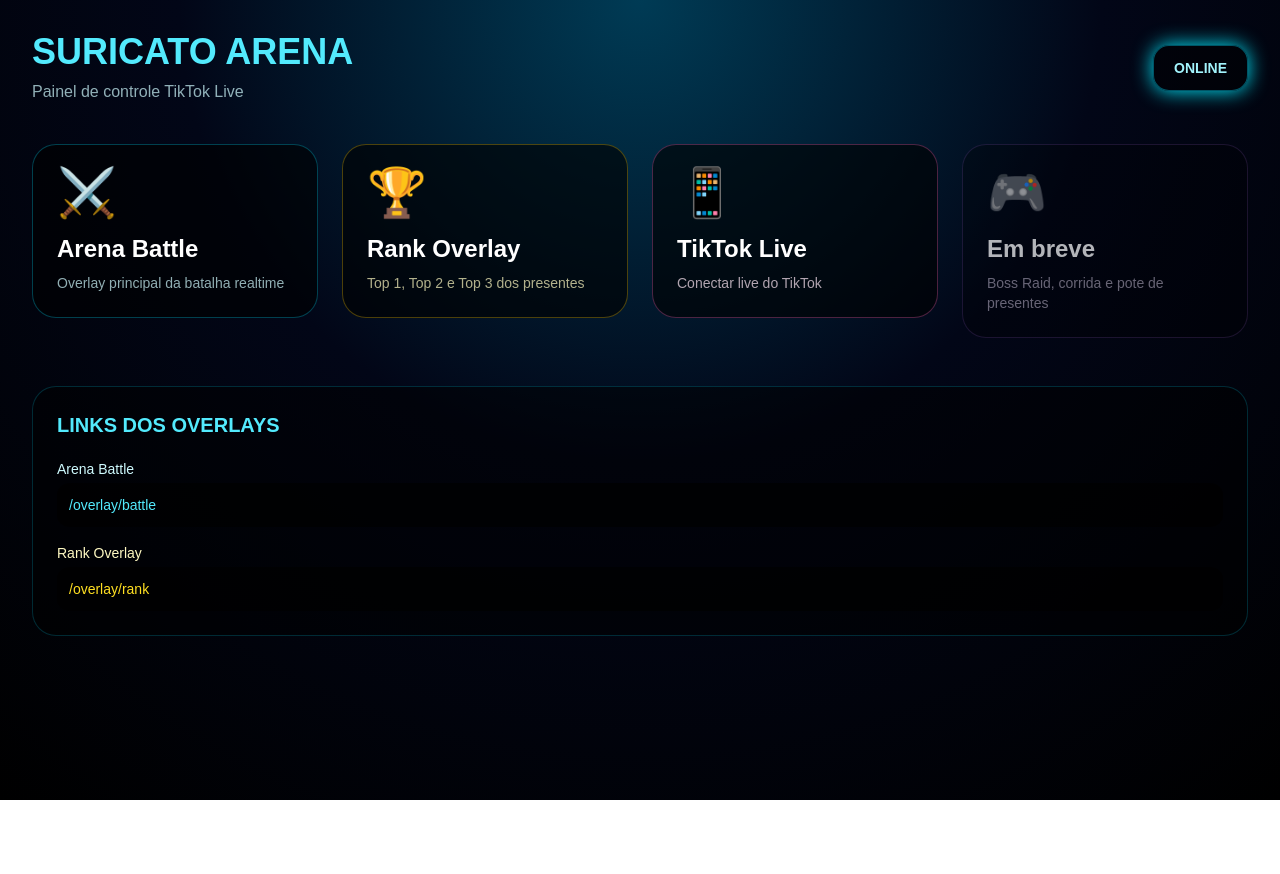
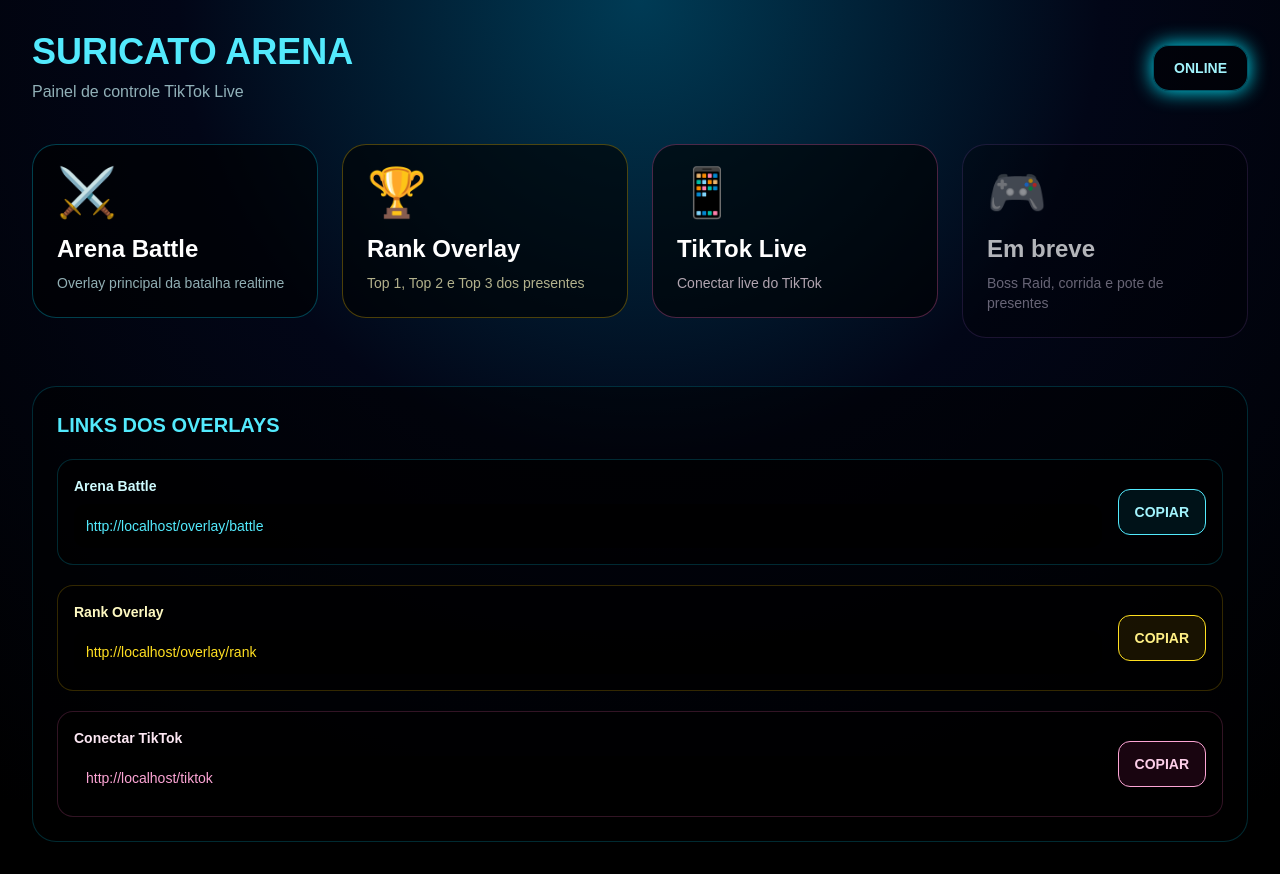
Before and after one commit to tiktoksaboeiro-png/suricato-arena-v2, a Next.js app: page /dashboard in a window 1280 px wide. Before the commit the page ends 800 px from the top, so only its background shows below. Built offline with nearby package versions, Linux system fonts and the light colour scheme.

Commit message:
Adicionar copiar links

```diff
--- a/app/dashboard/page.tsx
+++ b/app/dashboard/page.tsx
@@ -3,11 +3,18 @@
 import Link from "next/link";
 
 export default function DashboardPage() {
+  function copy(text: string, message: string) {
+    navigator.clipboard.writeText(text);
+    alert(message);
+  }
+
   return (
     <main className="min-h-screen overflow-hidden bg-black text-white">
+      {/* FUNDO */}
       <div className="absolute inset-0 bg-[radial-gradient(circle_at_top,#003b55_0%,#020617_45%,#000_100%)]" />
 
       <div className="relative z-10 p-8">
+        {/* TOPO */}
         <div className="mb-10 flex items-center justify-between">
           <div>
             <h1 className="text-4xl font-black text-cyan-300">
@@ -20,73 +27,164 @@ export default function DashboardPage() {
           </div>
 
           <div className="rounded-2xl border border-cyan-400/40 bg-black/50 px-5 py-3 shadow-[0_0_20px_#00eaff]">
-            <div className="text-sm font-bold text-cyan-200">ONLINE</div>
+            <div className="text-sm font-bold text-cyan-200">
+              ONLINE
+            </div>
           </div>
         </div>
 
+        {/* CARDS */}
         <div className="grid grid-cols-1 gap-6 md:grid-cols-2 xl:grid-cols-4">
+          {/* ARENA */}
           <Link href="/overlay/battle">
-            <div className="rounded-3xl border border-cyan-400/30 bg-black/60 p-6 transition hover:scale-105 hover:border-cyan-300 hover:shadow-[0_0_30px_#00eaff]">
+            <div className="group rounded-3xl border border-cyan-400/30 bg-black/60 p-6 transition hover:scale-105 hover:border-cyan-300 hover:shadow-[0_0_30px_#00eaff]">
               <div className="text-5xl">⚔️</div>
+
               <h2 className="mt-4 text-2xl font-black text-white">
                 Arena Battle
               </h2>
+
               <p className="mt-2 text-sm text-cyan-100/70">
                 Overlay principal da batalha realtime
               </p>
             </div>
           </Link>
 
+          {/* RANK */}
           <Link href="/overlay/rank">
-            <div className="rounded-3xl border border-yellow-400/30 bg-black/60 p-6 transition hover:scale-105 hover:border-yellow-300 hover:shadow-[0_0_30px_#ffd700]">
+            <div className="group rounded-3xl border border-yellow-400/30 bg-black/60 p-6 transition hover:scale-105 hover:border-yellow-300 hover:shadow-[0_0_30px_#ffd700]">
               <div className="text-5xl">🏆</div>
+
               <h2 className="mt-4 text-2xl font-black text-white">
                 Rank Overlay
               </h2>
+
               <p className="mt-2 text-sm text-yellow-100/70">
                 Top 1, Top 2 e Top 3 dos presentes
               </p>
             </div>
           </Link>
 
+          {/* TIKTOK */}
           <Link href="/tiktok">
-            <div className="rounded-3xl border border-pink-400/30 bg-black/60 p-6 transition hover:scale-105 hover:border-pink-300 hover:shadow-[0_0_30px_#ff00aa]">
+            <div className="group rounded-3xl border border-pink-400/30 bg-black/60 p-6 transition hover:scale-105 hover:border-pink-300 hover:shadow-[0_0_30px_#ff00aa]">
               <div className="text-5xl">📱</div>
+
               <h2 className="mt-4 text-2xl font-black text-white">
                 TikTok Live
               </h2>
+
               <p className="mt-2 text-sm text-pink-100/70">
                 Conectar live do TikTok
               </p>
             </div>
           </Link>
 
+          {/* FUTURO */}
           <div className="rounded-3xl border border-purple-400/20 bg-black/40 p-6 opacity-70">
             <div className="text-5xl">🎮</div>
-            <h2 className="mt-4 text-2xl font-black text-white">Em breve</h2>
+
+            <h2 className="mt-4 text-2xl font-black text-white">
+              Em breve
+            </h2>
+
             <p className="mt-2 text-sm text-purple-100/60">
               Boss Raid, corrida e pote de presentes
             </p>
           </div>
         </div>
 
+        {/* LINKS */}
         <div className="mt-12 rounded-3xl border border-cyan-400/20 bg-black/50 p-6">
           <h3 className="text-xl font-black text-cyan-300">
             LINKS DOS OVERLAYS
           </h3>
 
-          <div className="mt-5 space-y-4">
-            <div>
-              <div className="text-sm text-cyan-100">Arena Battle</div>
-              <div className="mt-1 rounded-xl bg-black/70 p-3 text-sm text-cyan-300">
-                /overlay/battle
+          <div className="mt-5 space-y-5">
+            {/* ARENA */}
+            <div className="rounded-2xl border border-cyan-400/20 bg-black/60 p-4">
+              <div className="flex items-center justify-between gap-4">
+                <div className="min-w-0 flex-1">
+                  <div className="text-sm font-bold text-cyan-100">
+                    Arena Battle
+                  </div>
+
+                  <div className="mt-2 truncate rounded-xl bg-black/80 p-3 text-sm text-cyan-300">
+                    {typeof window !== "undefined"
+                      ? `${window.location.origin}/overlay/battle`
+                      : "/overlay/battle"}
+                  </div>
+                </div>
+
+                <button
+                  onClick={() =>
+                    copy(
+                      `${window.location.origin}/overlay/battle`,
+                      "Link da Arena copiado!"
+                    )
+                  }
+                  className="rounded-xl border border-cyan-300 bg-cyan-500/10 px-4 py-3 text-sm font-black text-cyan-200 transition hover:scale-105 hover:bg-cyan-500/20"
+                >
+                  COPIAR
+                </button>
               </div>
             </div>
 
-            <div>
-              <div className="text-sm text-yellow-100">Rank Overlay</div>
-              <div className="mt-1 rounded-xl bg-black/70 p-3 text-sm text-yellow-300">
-                /overlay/rank
+            {/* RANK */}
+            <div className="rounded-2xl border border-yellow-400/20 bg-black/60 p-4">
+              <div className="flex items-center justify-between gap-4">
+                <div className="min-w-0 flex-1">
+                  <div className="text-sm font-bold text-yellow-100">
+                    Rank Overlay
+                  </div>
+
+                  <div className="mt-2 truncate rounded-xl bg-black/80 p-3 text-sm text-yellow-300">
+                    {typeof window !== "undefined"
+                      ? `${window.location.origin}/overlay/rank`
+                      : "/overlay/rank"}
+                  </div>
+                </div>
+
+                <button
+                  onClick={() =>
+                    copy(
+                      `${window.location.origin}/overlay/rank`,
+                      "Link do Rank copiado!"
+                    )
+                  }
+                  className="rounded-xl border border-yellow-300 bg-yellow-500/10 px-4 py-3 text-sm font-black text-yellow-200 transition hover:scale-105 hover:bg-yellow-500/20"
+                >
+                  COPIAR
+                </button>
+              </div>
+            </div>
+
+            {/* TIKTOK */}
+            <div className="rounded-2xl border border-pink-400/20 bg-black/60 p-4">
+              <div className="flex items-center justify-between gap-4">
+                <div className="min-w-0 flex-1">
+                  <div className="text-sm font-bold text-pink-100">
+                    Conectar TikTok
+                  </div>
+
+                  <div className="mt-2 truncate rounded-xl bg-black/80 p-3 text-sm text-pink-300">
+                    {typeof window !== "undefined"
+                      ? `${window.location.origin}/tiktok`
+                      : "/tiktok"}
+                  </div>
+                </div>
+
+                <button
+                  onClick={() =>
+                    copy(
+                      `${window.location.origin}/tiktok`,
+                      "Link do TikTok copiado!"
+                    )
+                  }
+                  className="rounded-xl border border-pink-300 bg-pink-500/10 px-4 py-3 text-sm font-black text-pink-200 transition hover:scale-105 hover:bg-pink-500/20"
+                >
+                  COPIAR
+                </button>
               </div>
             </div>
           </div>
```
